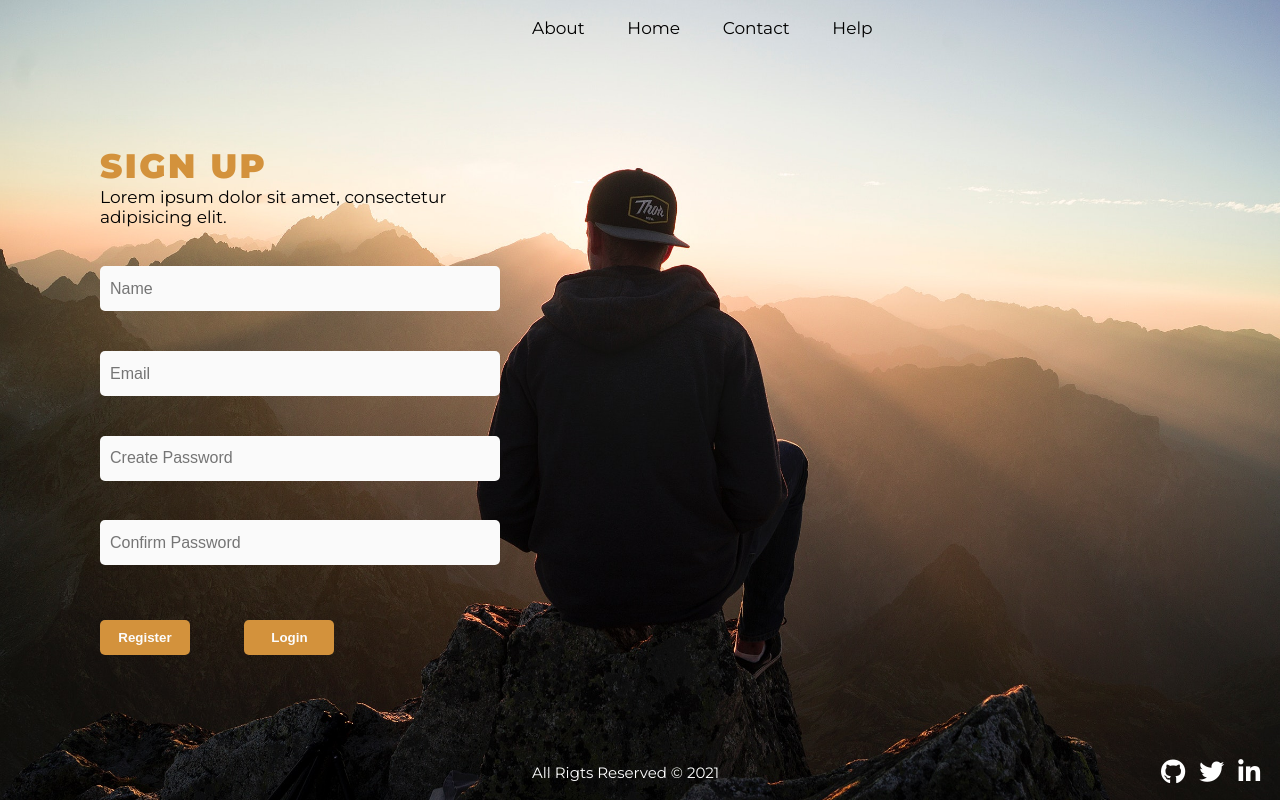
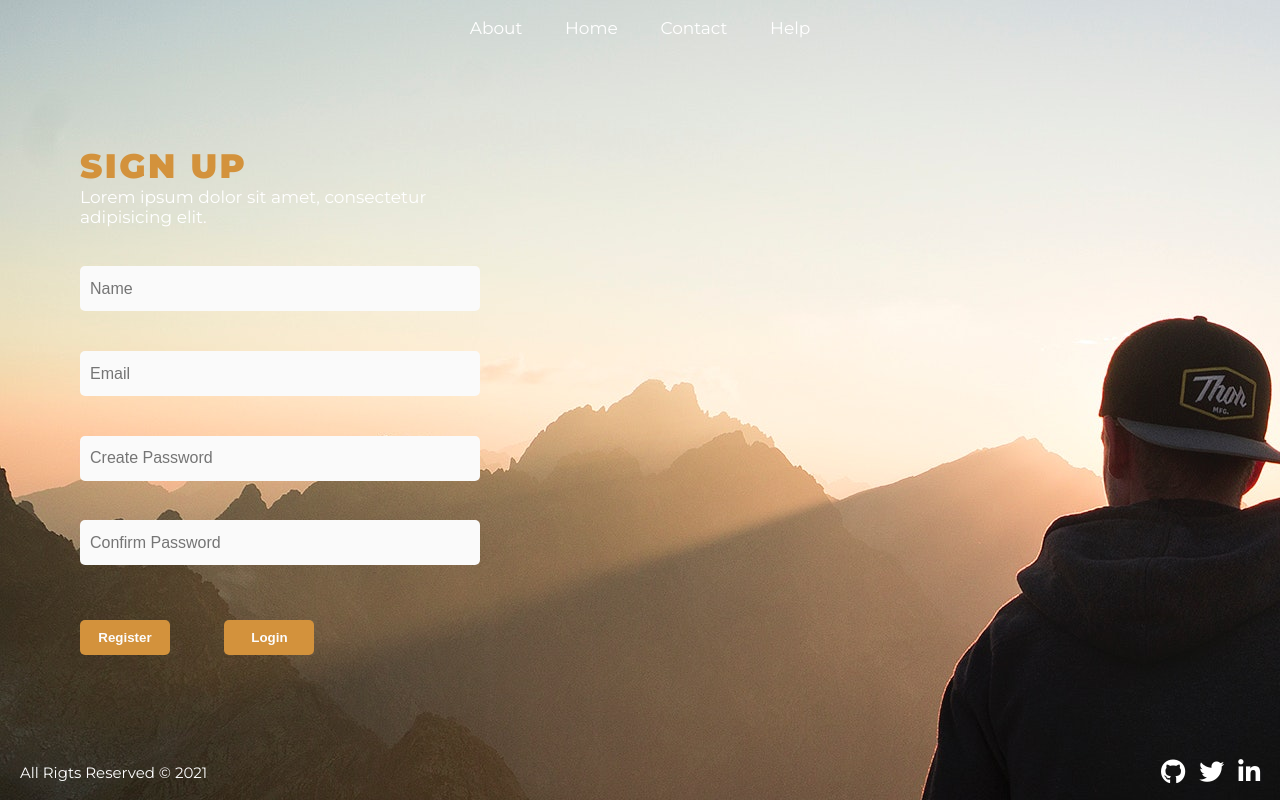
Before and after one commit to Harsh-Singh-Rajput/two, a plain HTML site: page index.html in a window 1280 px wide. Drawn offline with Linux system fonts and the light colour scheme.

Commit message:
updated files

```diff
--- a/index.html
+++ b/index.html
@@ -17,6 +17,14 @@
 <body>
     <div class="dad">
         <div class="sec1">
+            <div class="nav">
+                <ul>
+                    <li>About</li>
+                    <li>Home</li>
+                    <li>Contact</li>
+                    <li>Help</li>
+                </ul>
+            </div>
             <div class="su">
                 <form action="">
                     <div class="dtls">
@@ -33,20 +41,6 @@
                     </div>
                 </form>
             </div>
-        </div>
-
-        <div class="sec2">
-            <div class="nav">
-                <ul>
-                    <li>About</li>
-                    <li>Home</li>
-                    <li>Contact</li>
-                    <li>Help</li>
-                </ul>
-            </div>
-            <div class="main">
-                <!-- <img src="./4.png" alt=""> -->
-            </div>
             <footer>
                 <p>All Rigts Reserved &copy; 2021</p>
                 <div class="icons">
@@ -56,8 +50,8 @@
                 </div>
             </footer>
         </div>
+
     </div>
-
 
 </body>
 
--- a/style.css
+++ b/style.css
@@ -16,29 +16,30 @@ html {
     width: 100vw;
     height: 100vh;
     display: flex;
-    /* background: #000; */
-    /* color: white; */
+    background: #000;
+    color: white;
     background-image: url("./6.jpg");
-    background-size: cover;
-    /* background-position: bottom; */
+    /* background-size: 88rem; */
+    /* background-position: right; */
     background-repeat: no-repeat;
 }
 
 .sec1 {
-    width: 40%;
+    width: 100vw;
     height: 100vh;
-    /* border: 2px solid black; */
+    /* border: 2px solid rgb(255, 0, 0); */
     display: flex;
     flex-direction: column;
-    justify-content: center;
+    justify-content: space-between;
     /* align-items: center; */
 }
 
 .su {
-    width: 60rem;
+    width: 100%;
     height: 55rem;
-    /* border: 2px solid black; */
+    /* border: 2px solid #fff; */
     font-size: 1.7rem;
+    display: flex;
 }
 
 .su form .dtls {
@@ -60,6 +61,7 @@ html {
     flex-direction: column;
     align-items: center;
     justify-content: space-around;
+    margin-left: 8rem;
 }
 
 .su form input {
@@ -89,41 +91,16 @@ html {
     font-weight: 600;
 }
 
-
-/* ++++++++++++++ 2 +++++++++++++++++++++++++ */
-
-.sec2 {
-    width: 60%;
-    height: 100vh;
-    /* border: 2px solid #fff; */
-    display: flex;
-    flex-direction: column;
-    /* background-image: url("./5.jpg"); */
-    background-repeat: no-repeat;
-    background-position: center;
-    background-size: cover;
-}
-
-.sec2 .nav {
+.nav {
     display: flex;
     align-items: center;
+    justify-content: center;
     width: 100%;
     height: 7%;
     /* border: 2px solid white; */
 }
 
-.sec2 .main {
-    width: 100%;
-    height: 86%;
-    /* border: 2px solid white; */
-}
-
-.sec2 .main img {
-    height: 100%;
-    width: 100%;
-}
-
-.sec2 .nav li {
+.nav li {
     list-style: none;
     display: inline;
     font-size: 1.7rem;
@@ -131,7 +108,7 @@ html {
     transition: border 0.1s ease-in-out;
 }
 
-.sec2 footer {
+.sec1 footer {
     display: flex;
     align-items: center;
     justify-content: space-between;
@@ -143,19 +120,19 @@ html {
     color: #fff;
 }
 
-.sec2 footer .icons i {
+.sec1 footer .icons i {
     color: #fff;
     font-size: 2.5rem;
     margin-left: 1rem;
     transition: color 0.1s;
 }
 
-.sec2 footer .icons i:hover {
+.sec1 footer .icons i:hover {
     color: rgb(102, 102, 255);
     cursor: pointer;
 }
 
-.sec2 .nav li:hover {
+.sec1 .nav li:hover {
     border-bottom: 1.5px solid rgb(0, 0, 0);
     cursor: pointer;
 }
```
Also changed, not shown: 1.png (deleted), 2.png (deleted), 3.png (deleted), 4.png (deleted), 5.jpg (deleted).
